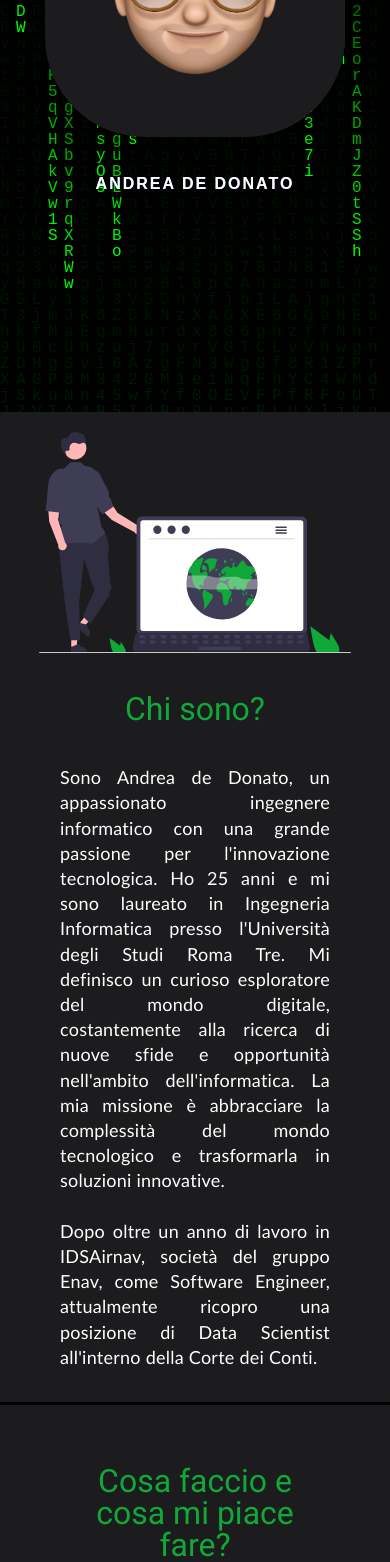
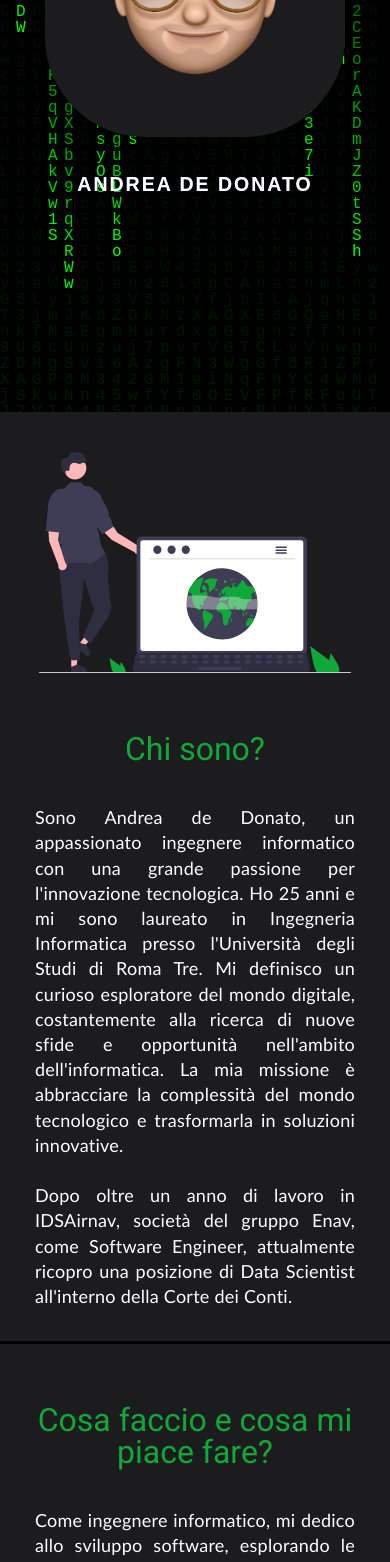
Before and after one commit to dedo99/dedo99.github.io, an Angular app: page /homepage in a window 390 px wide. Shown: the part 432-1994 px from the top of the page. Built offline with nearby package versions, Linux system fonts and the light colour scheme.

Commit message:
improved homepage

```diff
--- a/src/app/homepage/homepage.component.css
+++ b/src/app/homepage/homepage.component.css
@@ -22,7 +22,6 @@
 
 #animated-text {
     font-family: 'Arial', sans-serif; /* Cambia con il font che preferisci */
-    font-size: 40px; /* Dimensione del testo */
     font-weight: bold; /* Rende il testo in grassetto */
     color: #3498db; /* Colore blu per il testo */
     letter-spacing: 2px; /* Distanza tra le lettere */
@@ -164,6 +163,7 @@
 
     .image_area{
         width: 100%;
+        margin: 20px 0px;
     }
 
     .text_area{
@@ -176,6 +176,7 @@
 
     .split_area .text_content{
         margin: 0px 10px;
+        padding: 0px 25px;
     }
 
     .split_area .text_content p{
--- a/src/app/homepage/homepage.component.html
+++ b/src/app/homepage/homepage.component.html
@@ -21,7 +21,7 @@
                 <h1>Chi sono?</h1>
                 <p>
                     Sono Andrea de Donato, un appassionato ingegnere informatico con una grande passione per l'innovazione tecnologica.
-                    Ho 25 anni e mi sono laureato in Ingegneria Informatica presso l'Università degli Studi Roma Tre. Mi definisco un curioso
+                    Ho 25 anni e mi sono laureato in Ingegneria Informatica presso l'Università degli Studi di Roma Tre. Mi definisco un curioso
                     esploratore del mondo digitale, costantemente alla ricerca di nuove sfide e opportunità nell'ambito dell'informatica.
                     La mia missione è abbracciare la complessità del mondo tecnologico e trasformarla in soluzioni innovative.
                     <br>
--- a/src/app/homepage/homepage.component.ts
+++ b/src/app/homepage/homepage.component.ts
@@ -132,7 +132,7 @@ export class HomepageComponent implements OnInit, OnDestroy, AfterViewInit{
     // Calcola la dimensione del font in base alla larghezza dello schermo
     const updateFontSize = () => {
       const screenWidth = window.innerWidth; // Larghezza dello schermo
-      const fontSize = Math.max(16, Math.min(32, screenWidth / 30)); // Calcola il font tra 16px e 32px
+      const fontSize = Math.max(16, Math.min(32, screenWidth / 20)); // Calcola il font tra 16px e 32px
       text.style.fontSize = `${fontSize}px`; // Applica la dimensione del font
     };
 
```
